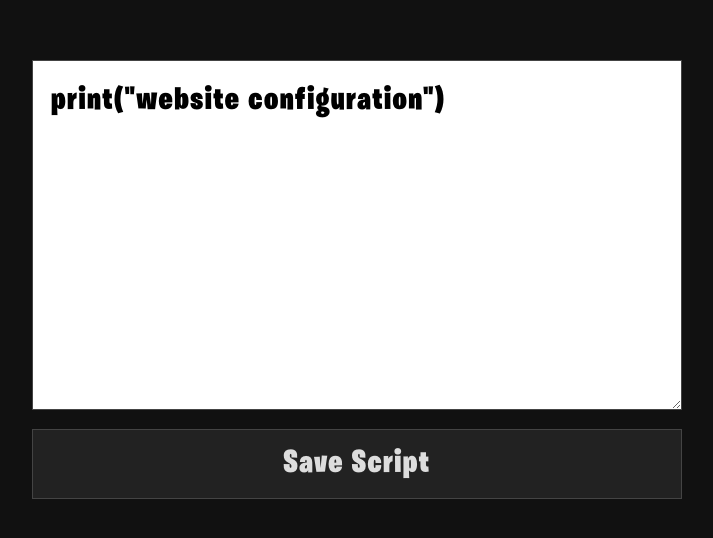
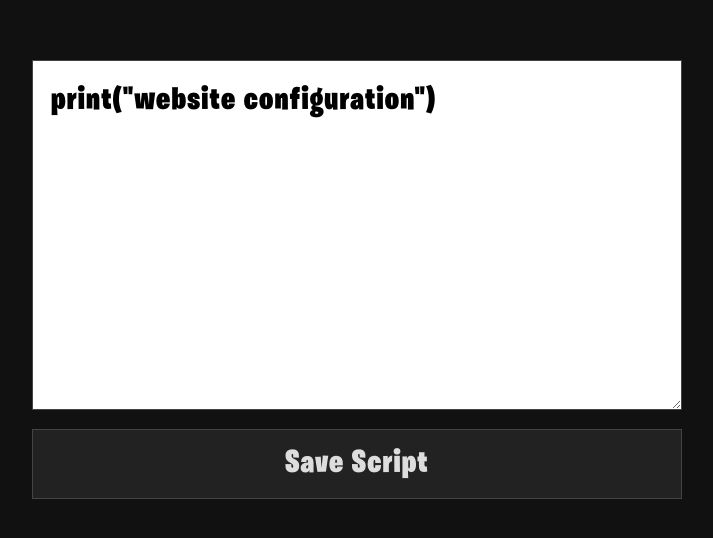
Before and after one commit to hehefhgdfgt/lua-script-manager, a website: page public/index.html in a window 1280 px wide. Shown: the whole page, without its empty margins (283-996 px from the left). Drawn offline with Linux system fonts and the light colour scheme.

Commit message:
Set letter-spacing to 1.2px

```diff
--- a/public/index.html
+++ b/public/index.html
@@ -38,7 +38,7 @@
             -moz-osx-font-smoothing: grayscale;
             text-rendering: optimizeLegibility;
             image-rendering: -webkit-optimize-contrast;
-            letter-spacing: 1.5px;
+            letter-spacing: 1.2px;
         }
         textarea:focus {
             outline: none;
@@ -54,7 +54,7 @@
             font-family: 'Fortnite', cursive;
             font-size: 32px;
             cursor: pointer;
-            letter-spacing: 1.5px;
+            letter-spacing: 1.2px;
             -webkit-font-smoothing: antialiased;
             -moz-osx-font-smoothing: grayscale;
             text-rendering: optimizeLegibility;
```
